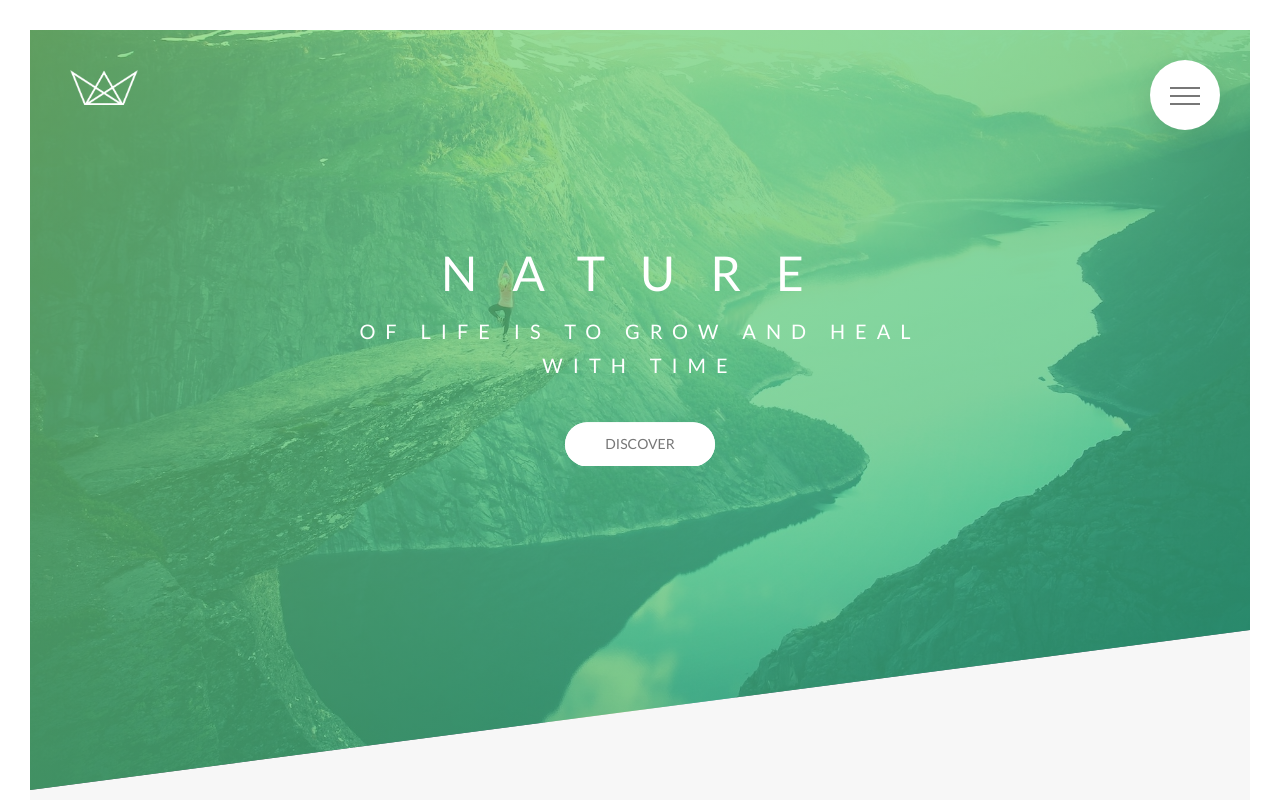
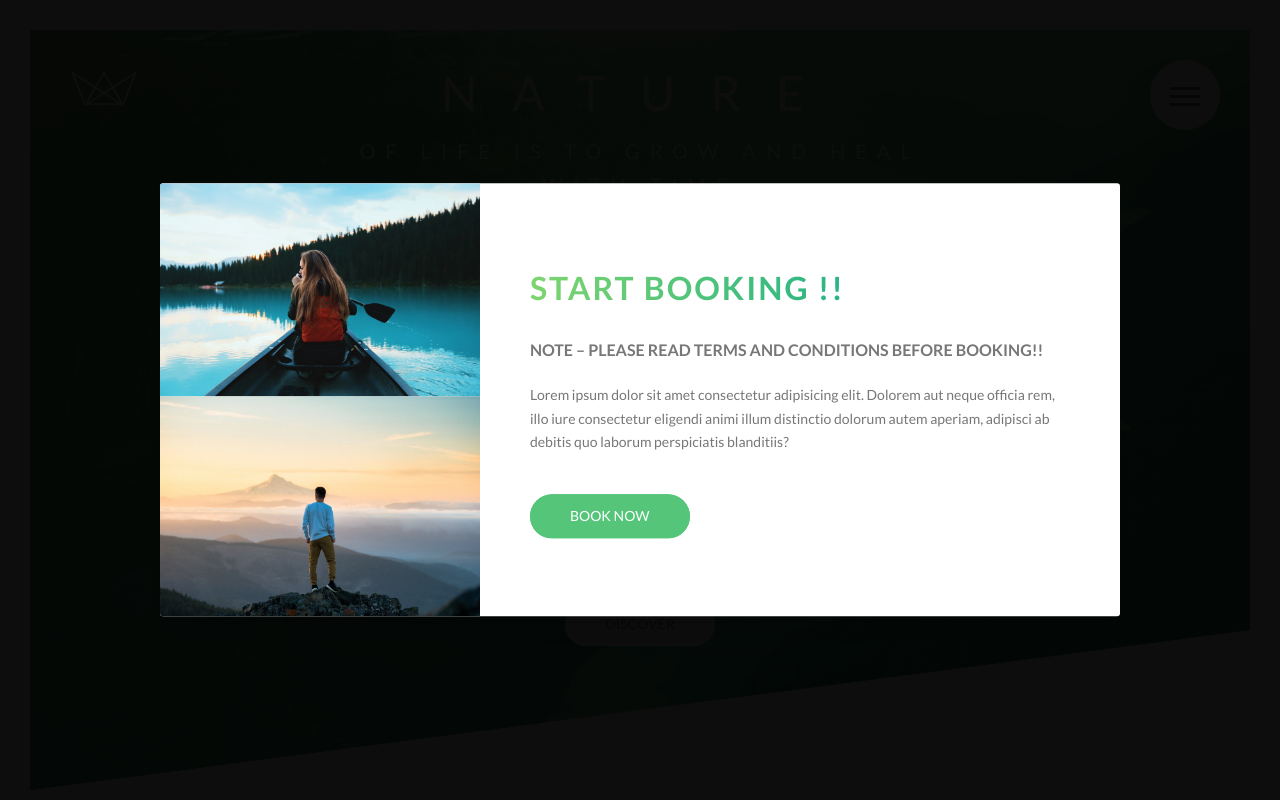
Before and after one commit to Gameonn/Natura, a website: page index.html in a window 1280 px wide. Shown: the top 800 px of the page. Drawn offline with Linux system fonts and the light colour scheme.

Commit message:
Add varibles in utilities css

```diff
--- a/index.html
+++ b/index.html
@@ -431,6 +431,28 @@
       </div>
     </footer>
 
+    <div class="popup">
+      <div class="popup__content">
+        <div class="popup__left">
+          <img src="img/nat-8.jpg" alt="Tour Photo" class="popup__img" />
+          <img src="img/nat-9.jpg" alt="Tour Photo" class="popup__img" />
+        </div>
+        <div class="popup__right">
+          <h2 class="secondary-heading u-margin-bottom-small">Start Booking !!</h2>
+          <h3 class="tertiary-heading u-margin-bottom-small">
+            Note &ndash; Please read terms and conditions before booking!!
+          </h3>
+          <p class="popup__text u-margin-bottom-medium">
+            Lorem ipsum dolor sit amet consectetur adipisicing elit. Dolorem aut
+            neque officia rem, illo iure consectetur eligendi animi illum
+            distinctio dolorum autem aperiam, adipisci ab debitis quo laborum
+            perspiciatis blanditiis?
+          </p>
+          <a href="#" class="btn btn--green">Book Now</a>
+        </div>
+      </div>
+    </div>
+
     <!-- <section class="grid-test">
             <div class="row">
                 <div class="col-1-of-2"> Col 1 of 2 </div>
--- a/sass/abstracts/_variables.scss
+++ b/sass/abstracts/_variables.scss
@@ -26,6 +26,9 @@ $default-font-size: 1.6rem;
 // Border
 $border-radius-sm: 3px;
 
+// Margin
+$default-margin: 2rem;
+
 // Grid
 $grid-width: 114rem;
 $gutter-vertical: 8rem;
--- a/sass/base/_typography.scss
+++ b/sass/base/_typography.scss
@@ -9,7 +9,7 @@ body {
 }
 
 .primary-heading {
-  margin-bottom: 40px;
+  margin-bottom: 20 * $default-margin;
 
   &--main {
     display: block;
--- a/sass/base/_utilities.scss
+++ b/sass/base/_utilities.scss
@@ -3,18 +3,18 @@
 }
 
 .u-margin-bottom-big {
-  margin-bottom: 8rem;
+  margin-bottom: 4 * $default-margin;
 }
 .u-margin-bottom-medium {
-  margin-bottom: 4rem;
+  margin-bottom: 2 * $default-margin;
 }
 .u-margin-bottom-small {
-  margin-bottom: 1.5rem;
+  margin-bottom: $default-margin;
 }
 
 .u-margin-top-big {
-  margin-top: 8rem;
+  margin-top: 4 * $default-margin;
 }
 .u-margin-top-medium {
-  margin-top: 4rem;
+  margin-top: 2 * $default-margin;
 }
--- a/sass/components/_card.scss
+++ b/sass/components/_card.scss
@@ -159,7 +159,7 @@
   &__price-box {
     text-align: center;
     color: $color-white;
-    margin-bottom: 8rem;
+    margin-bottom: 4 * $default-margin;
   }
 
   &__price-only {
--- a/sass/components/_form.scss
+++ b/sass/components/_form.scss
@@ -1,7 +1,7 @@
 .form {
   &__group {
     &:not(:last-child) {
-      margin-bottom: 2rem;
+      margin-bottom: $default-margin;
     }
   }
   &__input {
--- a/sass/components/_popup.scss
+++ b/sass/components/_popup.scss
@@ -0,0 +1,38 @@
+.popup {
+  height: 100vh;
+  width: 100%;
+  background: rgba($color-black, 0.95);
+  position: fixed;
+  top: 0;
+  left: 0;
+  z-index: 300;
+
+  &__content {
+    @include centered(50%, 50%);
+    width: 75%;
+    background-color: $color-white;
+    box-shadow: 0 2rem 4rem rgba($color-black, 0.2);
+    border-radius: 3px;
+    display: table;
+    overflow: hidden;
+  }
+
+  &__left {
+    width: 33.33%;
+    display: table-cell;
+  }
+
+  &__right {
+    width: 66.67%;
+    display: table-cell;
+    vertical-align: middle;
+    padding: 3rem 5rem;
+  }
+  &__img {
+    display: block;
+    width: 100%;
+  }
+  &__text {
+    font-size: 1.4rem;
+  }
+}
--- a/sass/layout/_header.scss
+++ b/sass/layout/_header.scss
@@ -29,6 +29,6 @@
     @include centered(42%, 50%);
     backface-visibility: hidden;
     text-align: center;
-    margin-bottom: 60px;
+    margin-bottom: 3 * $default-margin;
   }
 }
--- a/sass/layout/_navigation.scss
+++ b/sass/layout/_navigation.scss
@@ -95,7 +95,7 @@
     &::after {
       display: inline-block;
       width: 3rem;
-      height: 2px;
+      height: 2.5px;
       background-color: $color-grey-dark;
     }
     &::before,
```
Also changed, not shown: css/main.css.
